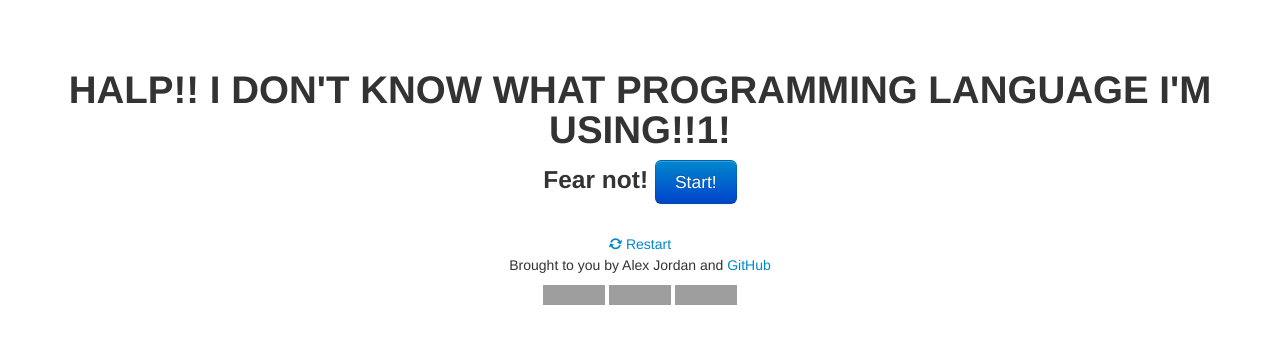
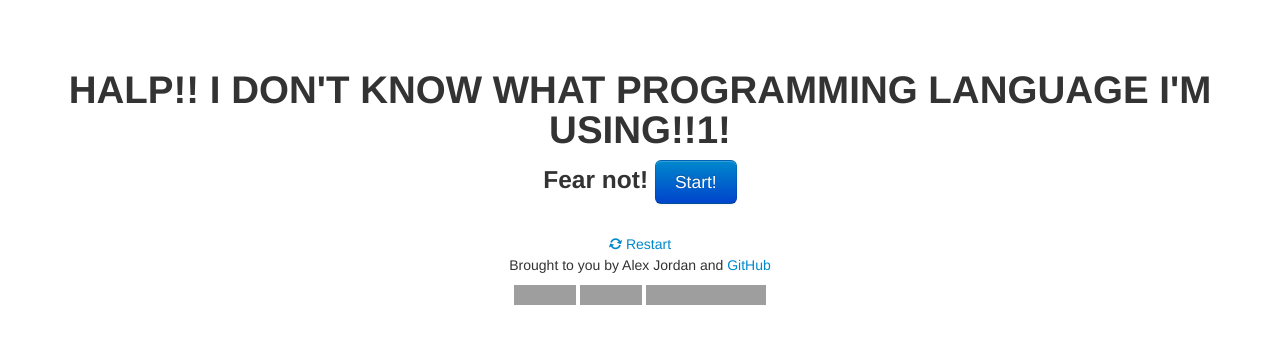
Before and after one commit to strugee/dichotomous-key, a plain HTML site: page index.html in a window 1280 px wide. Drawn offline with nearby package versions, Linux system fonts and the light colour scheme; grey boxes are pictures that could not be loaded.

Commit message:
fix follow button

```diff
--- a/index.html
+++ b/index.html
@@ -62,7 +62,7 @@
 				<iframe src="http://ghbtns.com/github-btn.html?user=strugee&repo=dichotomous-key&type=fork"
 				allowtransparency="true" frameborder="0" scrolling="0" width="62" height="20"></iframe>
 				<iframe src="http://ghbtns.com/github-btn.html?user=strugee&repo=dichotomous-key&type=follow"
-				allowtransparency="true" frameborder="0" scrolling="0" width="62" height="20"></iframe>
+				allowtransparency="true" frameborder="0" scrolling="0" width="120" height="20"></iframe>
 		</div> <!-- /container -->
 	</body>
 </html>
```
